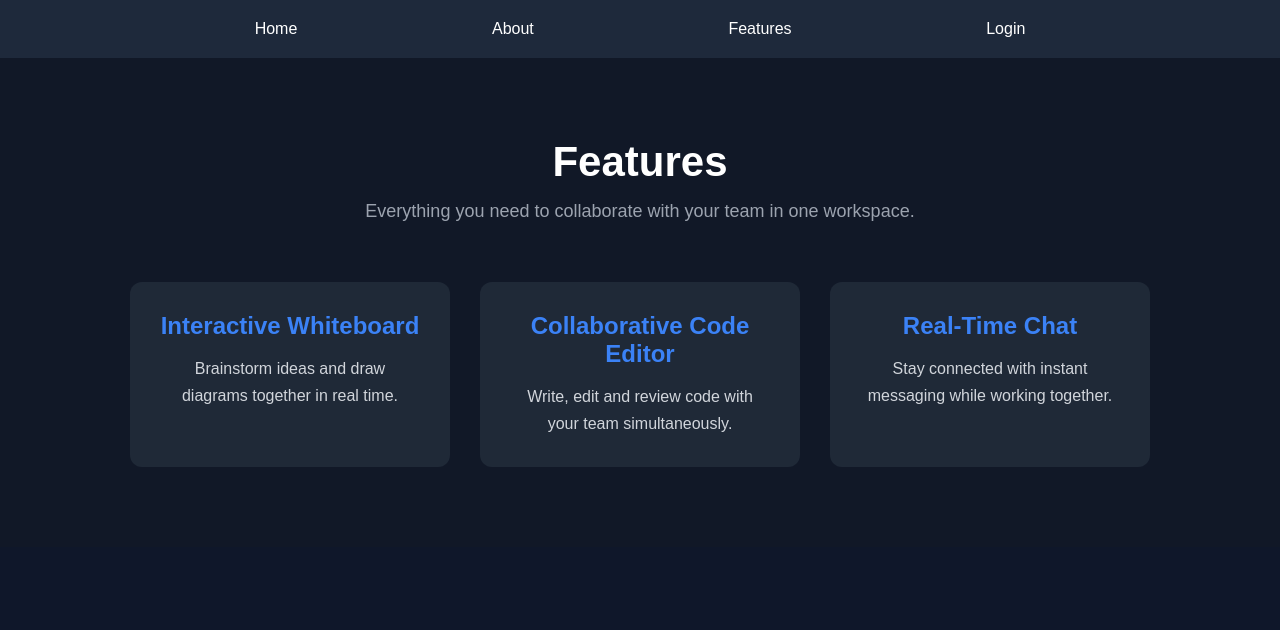
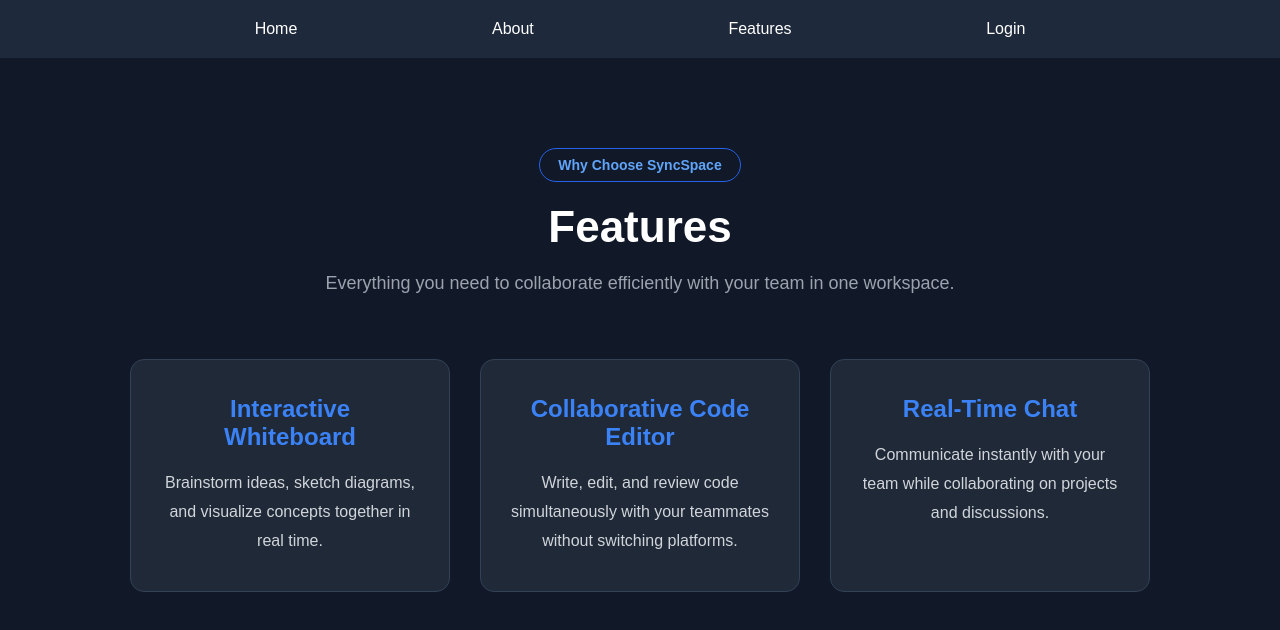
Before and after one commit to chandancoder-dev/syncspace-team14, a React (Vite) app in the folder client/: page /features in a window 1280 px wide. Shown: the top 630 px of the page. Built offline with nearby package versions, Linux system fonts and the light colour scheme.

Commit message:
Improve features section UI

```diff
--- a/client/src/components/Features.jsx
+++ b/client/src/components/Features.jsx
@@ -4,26 +4,41 @@ function Features() {
   return (
     <section className="features">
       <div className="features-container">
+        <p className="features-tagline">Why Choose SyncSpace</p>
+
         <h2>Features</h2>
 
         <p className="features-subtitle">
-          Everything you need to collaborate with your team in one workspace.
+          Everything you need to collaborate efficiently with your team in one
+          workspace.
         </p>
 
         <div className="feature-cards">
           <div className="card">
             <h3>Interactive Whiteboard</h3>
-            <p>Brainstorm ideas and draw diagrams together in real time.</p>
+
+            <p>
+              Brainstorm ideas, sketch diagrams, and visualize concepts together
+              in real time.
+            </p>
           </div>
 
           <div className="card">
             <h3>Collaborative Code Editor</h3>
-            <p>Write, edit and review code with your team simultaneously.</p>
+
+            <p>
+              Write, edit, and review code simultaneously with your teammates
+              without switching platforms.
+            </p>
           </div>
 
           <div className="card">
             <h3>Real-Time Chat</h3>
-            <p>Stay connected with instant messaging while working together.</p>
+
+            <p>
+              Communicate instantly with your team while collaborating on
+              projects and discussions.
+            </p>
           </div>
         </div>
       </div>
--- a/client/src/styles/Features.css
+++ b/client/src/styles/Features.css
@@ -1,24 +1,37 @@
 .features {
-  padding: 80px 20px;
+  padding: 90px 20px;
   background-color: #111827;
 }
 
 .features-container {
   max-width: 1200px;
-  margin: 0 auto;
+  margin: auto;
   text-align: center;
 }
 
+.features-tagline {
+  display: inline-block;
+  padding: 8px 18px;
+  border: 1px solid #2563eb;
+  border-radius: 25px;
+  color: #60a5fa;
+  font-size: 14px;
+  font-weight: 600;
+  margin-bottom: 20px;
+}
+
 .features h2 {
-  font-size: 42px;
+  font-size: 44px;
   color: #ffffff;
   margin-bottom: 15px;
 }
 
 .features-subtitle {
+  max-width: 700px;
+  margin: 0 auto 60px;
+  color: #9ca3af;
   font-size: 18px;
-  color: #9ca3af;
-  margin-bottom: 60px;
+  line-height: 1.8;
 }
 
 .feature-cards {
@@ -31,23 +44,45 @@
 .card {
   width: 320px;
   background-color: #1f2937;
-  padding: 30px;
-  border-radius: 12px;
-  transition: 0.3s ease;
+  border: 1px solid #334155;
+  border-radius: 14px;
+  padding: 35px 30px;
+  transition: all 0.3s ease;
 }
 
 .card:hover {
-  transform: translateY(-10px);
+  transform: translateY(-8px);
+  border-color: #2563eb;
+  box-shadow: 0 12px 25px rgba(37, 99, 235, 0.15);
 }
 
 .card h3 {
   color: #3b82f6;
-  margin-bottom: 15px;
   font-size: 24px;
+  margin-bottom: 18px;
 }
 
 .card p {
   color: #d1d5db;
-  line-height: 1.7;
   font-size: 16px;
+  line-height: 1.8;
 }
+
+@media (max-width: 768px) {
+  .features {
+    padding: 70px 20px;
+  }
+
+  .features h2 {
+    font-size: 36px;
+  }
+
+  .features-subtitle {
+    font-size: 16px;
+  }
+
+  .card {
+    width: 100%;
+    max-width: 350px;
+  }
+}
```
